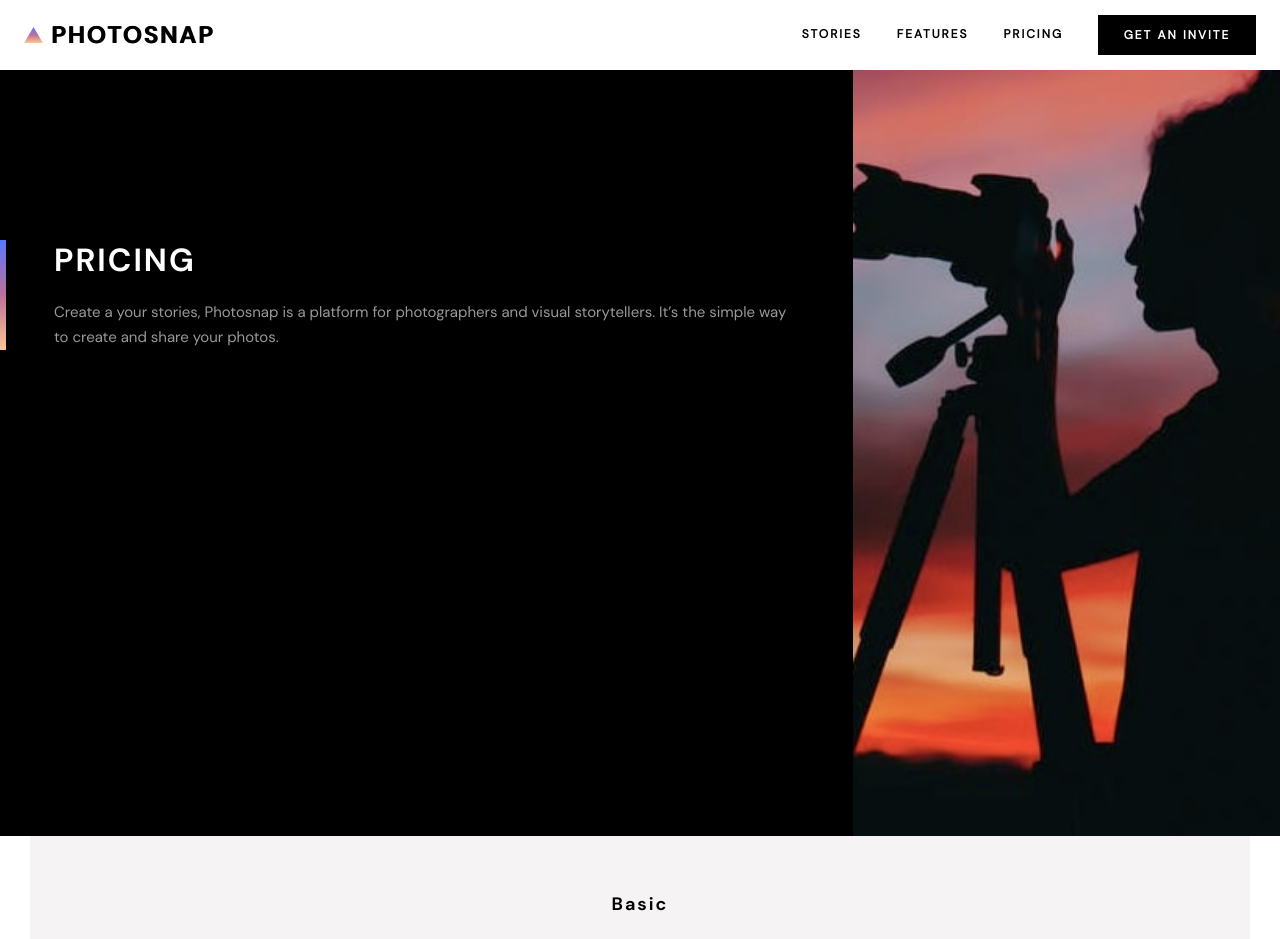
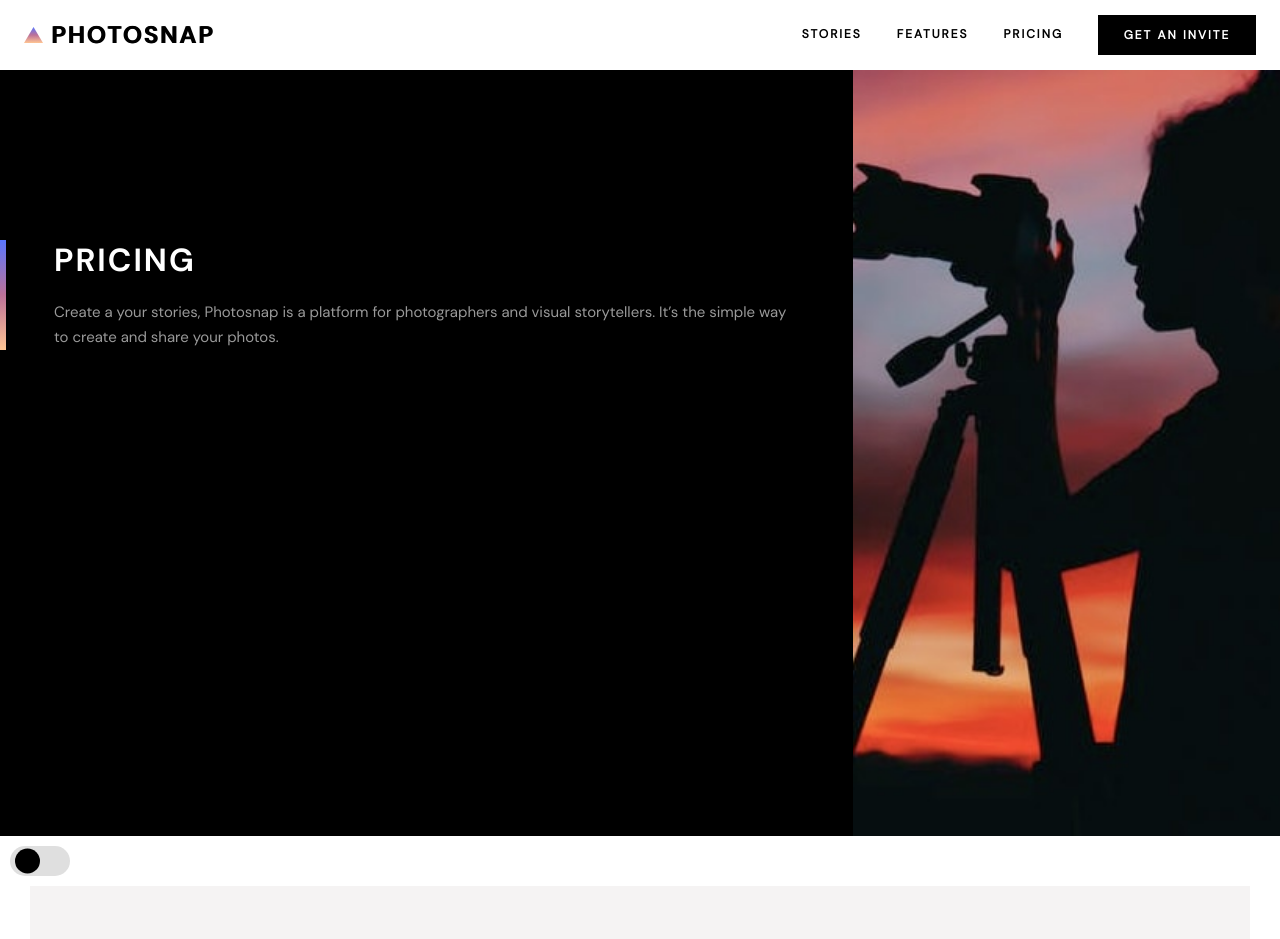
Before and after one commit to tsanev96/Photosnap, a React (Create React App) app: page /pricing in a window 1280 px wide. Shown: the top 939 px of the page. Built offline with nearby package versions, Linux system fonts and the light colour scheme.

Commit message:
created toggle btn, added pricing plans

```diff
--- a/src/components/Pricing/Pricing.tsx
+++ b/src/components/Pricing/Pricing.tsx
@@ -2,7 +2,8 @@ import React from "react";
 import { ActionBox } from "../common/ActionBox/ActionBox";
 import { ImageContent } from "../common/ImageText/ImageContent";
 import { InfoText } from "../common/InfoText/InfoText";
-import { imageTextDataOne, pricingPlan } from "./pricingData";
+import { ToggleButton } from "../common/ToggleButton/ToggleButton";
+import { imageTextDataOne, pricingPlans } from "./pricingData";
 
 export const Pricing = () => {
   return (
@@ -26,8 +27,10 @@ export const Pricing = () => {
           isOpacity
         />
       </ImageContent>
-      {pricingPlan.map((plan) => (
+      <ToggleButton />
+      {pricingPlans.map((plan) => (
         <ActionBox
+          key={plan.headline}
           headline={plan.headline}
           description={plan.description}
           button={{ text: "PICK PLAN" }}
--- a/src/components/Pricing/pricingData.ts
+++ b/src/components/Pricing/pricingData.ts
@@ -2,6 +2,7 @@ import { ImageContentCols } from "../../types/interfaces/imageContentCols";
 import heroImageMobile from "../../images/pricing/mobile/hero.jpg";
 import heroImageTablet from "../../images/pricing/tablet/hero.jpg";
 import heroImageDesktop from "../../images/pricing/desktop/hero.jpg";
+import { PricingPlan } from "../../types/interfaces/pricingPlan";
 
 export const imageTextDataOne: ImageContentCols = {
   image: {
@@ -17,7 +18,7 @@ export const imageTextDataOne: ImageContentCols = {
   isRowReversed: true,
 };
 
-export const pricingPlan = [
+export const pricingPlans: PricingPlan[] = [
   {
     headline: "Basic",
     description:
--- a/src/components/common/ActionBox/ActionBox.tsx
+++ b/src/components/common/ActionBox/ActionBox.tsx
@@ -1,22 +1,11 @@
 import React, { FC } from "react";
+import { PricingPlan } from "../../../types/interfaces/pricingPlan";
 import { Button } from "../Button/Button";
 import { Copy } from "../Copy/Copy";
 import { Headline } from "../Headline/Headline";
 import "./_action-box.scss";
 
-interface PropsActionBox {
-  headline: string;
-  description: string;
-  button: {
-    text: string;
-  };
-  price: {
-    monthly: string;
-    yearly: string;
-  };
-  theme?: "dark" | "light";
-}
-export const ActionBox: FC<PropsActionBox> = ({
+export const ActionBox: FC<PricingPlan> = ({
   headline,
   description,
   button,
@@ -51,11 +40,13 @@ export const ActionBox: FC<PropsActionBox> = ({
         theme={theme}
         text="per month"
       />
-      <Button
-        className={`${classNameWrapper}__button`}
-        theme={theme === "light" ? "dark" : "light"}
-        text={button.text}
-      />
+      {button && (
+        <Button
+          className={`${classNameWrapper}__button`}
+          theme={theme === "light" ? "dark" : "light"}
+          text={button.text}
+        />
+      )}
     </div>
   );
 };
--- /dev/null
+++ b/src/components/common/ToggleButton/ToggleButton.tsx
@@ -0,0 +1,15 @@
+import React, { FC } from "react";
+import "./_toggle-button.scss";
+
+interface PropsToggleButton {
+  onClick?: () => void;
+}
+
+export const ToggleButton: FC<PropsToggleButton> = ({ onClick }) => {
+  return (
+    <label onClick={onClick} className="toggle-button">
+      <input type="checkbox" />
+      <span className="toggle-button__slider" />
+    </label>
+  );
+};
--- /dev/null
+++ b/src/components/common/ToggleButton/_toggle-button.scss
@@ -0,0 +1,47 @@
+@import "../../../styles/mixins/mixins";
+@import "../../../styles/functions/pixel-to-rem";
+
+.toggle-button {
+  position: relative;
+  margin: 10px;
+  display: block;
+  width: rem(60);
+  height: rem(30);
+
+  input {
+    opacity: 0;
+  }
+
+  input:checked + &__slider::before {
+    transform: translate(25px, -50%);
+    background: var(--light-gray-color);
+  }
+
+  input:checked + &__slider {
+    background: var(--primary-color);
+  }
+
+  &__slider {
+    position: absolute;
+    top: 0;
+    left: 0;
+    right: 0;
+    bottom: 0;
+    background: var(--light-gray-color);
+    border-radius: rem(30);
+    transition: 0.5s;
+  }
+
+  &__slider::before {
+    content: "";
+    position: absolute;
+    left: 5px;
+    top: 50%;
+    transform: translateY(-50%);
+    width: rem(25);
+    height: rem(25);
+    background: var(--primary-color);
+    border-radius: 50%;
+    transition: 0.5s;
+  }
+}
--- /dev/null
+++ b/src/types/interfaces/pricingPlan.ts
@@ -0,0 +1,12 @@
+export interface PricingPlan {
+  headline: string;
+  description: string;
+  price: {
+    monthly: string;
+    yearly: string;
+  };
+  theme: "dark" | "light";
+  button?: {
+    text: string;
+  };
+}
```
